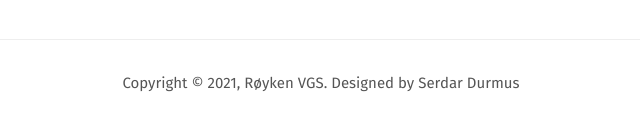
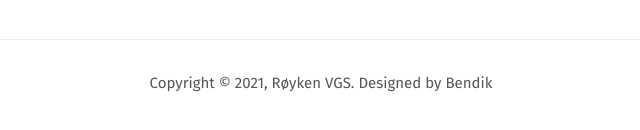
Before and after one commit to Bendikhelseth/interaktiv_historie, a plain HTML site: page index.html in a window 1280 px wide. Shown: the part 2526-2656 px from the top of the page, 319-959 px from the left. Drawn offline with Linux system fonts and the light colour scheme; a web font is replaced by a local one.

Commit message:
index.html er oppdatert

```diff
--- a/index.html
+++ b/index.html
@@ -206,7 +206,7 @@
     <div class="section-container footer-container">
         <div class="container">
             <div class="row">
-                    <p style="text-align: center;">Copyright © 2021, Røyken VGS. Designed by Serdar Durmus</p>
+                    <p style="text-align: center;">Copyright © 2021, Røyken VGS. Designed by Bendik</p>
             </div>
         </div>
     </div>
```
